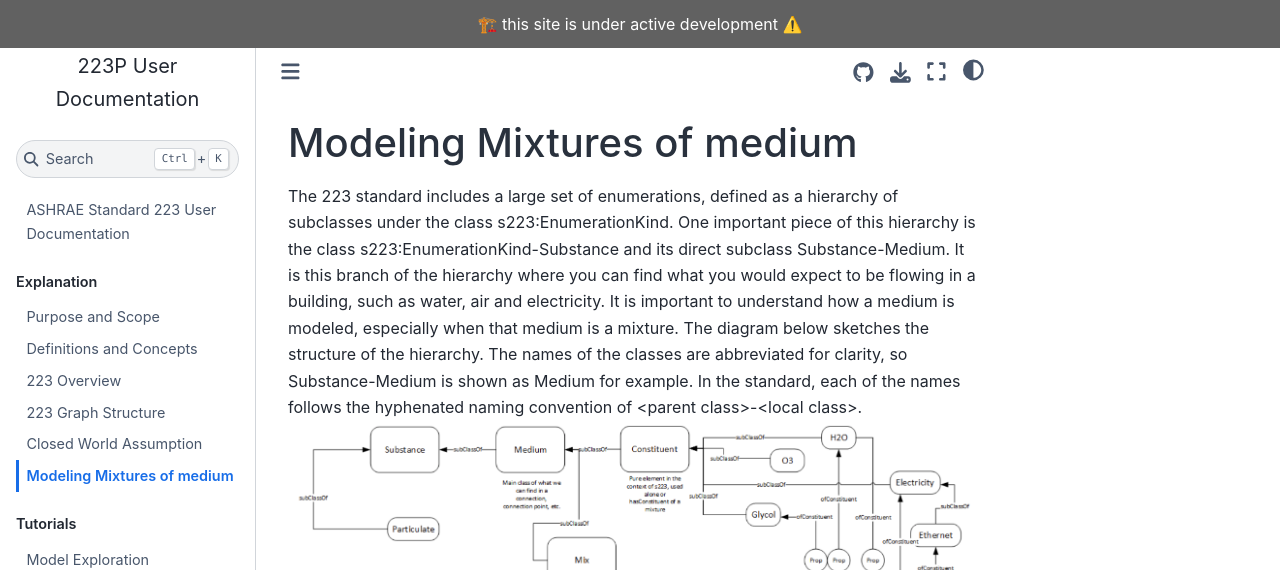
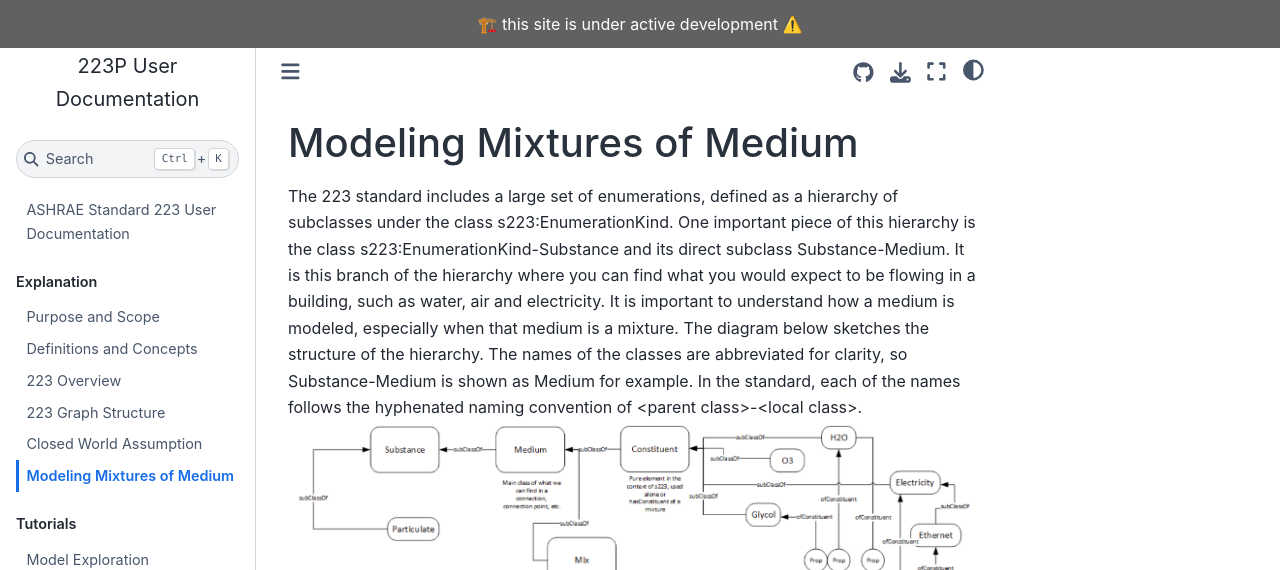
Before and after one commit to open223/docs.open223.info, a Jupyter Book: the page built from explanation/mixed_media.md, in a window 1280 px wide and 900 px high. Shown: the top 570 px of the window. Built offline with Jupyter Book 1.0.4 settings and Sphinx 7.4.7 and the Sphinx Book theme 1.1.4, drawn with Linux system fonts in a browser that asks for light colours.

Commit message:
Title case for the title

```diff
--- a/explanation/mixed_media.md
+++ b/explanation/mixed_media.md
@@ -1,4 +1,4 @@
-# Modeling Mixtures of medium
+# Modeling Mixtures of Medium
 
 The 223 standard includes a large set of enumerations, defined as a hierarchy of subclasses under the class s223:EnumerationKind.
 One important piece of this hierarchy is the class s223:EnumerationKind-Substance and its direct subclass Substance-Medium.
```
